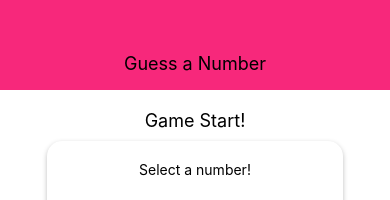
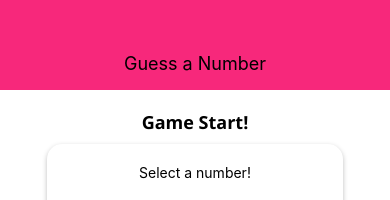
Before and after one commit to elleom/rn-guess-num-app, a React Native app: screen / in a window 390 px wide. Shown: the top 200 px of the page. Built offline with nearby package versions, Linux system fonts and the light colour scheme.

Commit message:
changed font style

```diff
--- a/screens/StartGameScreen.js
+++ b/screens/StartGameScreen.js
@@ -124,6 +124,7 @@
 	title: {
 		fontSize: 18,
 		marginVertical: 10,
+		fontFamily: 'open-sans-bold' //this has to match the identifier on App.js (fetch font)
 	},
 	inputContainer: {
 		width: 300,
```
